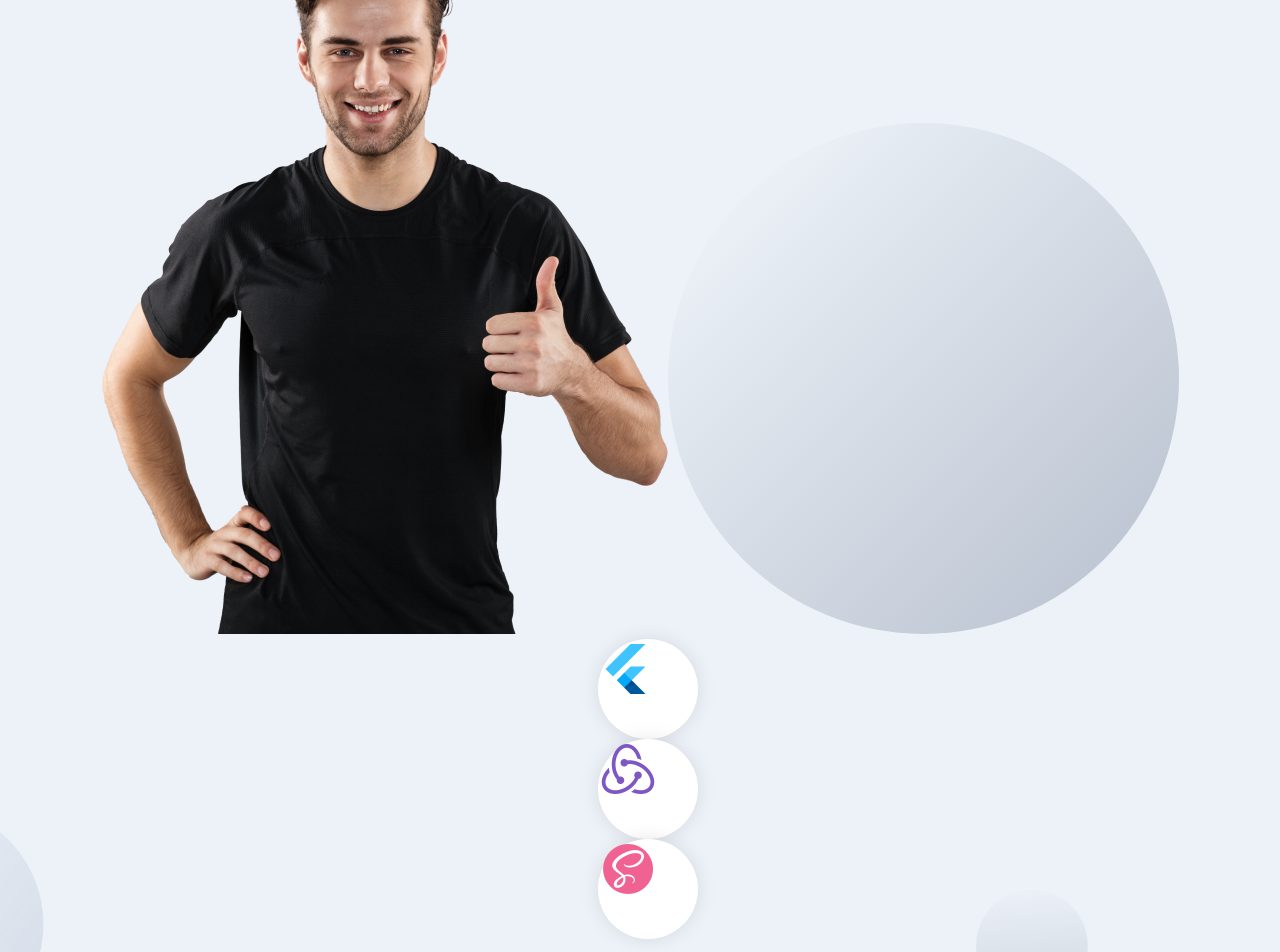
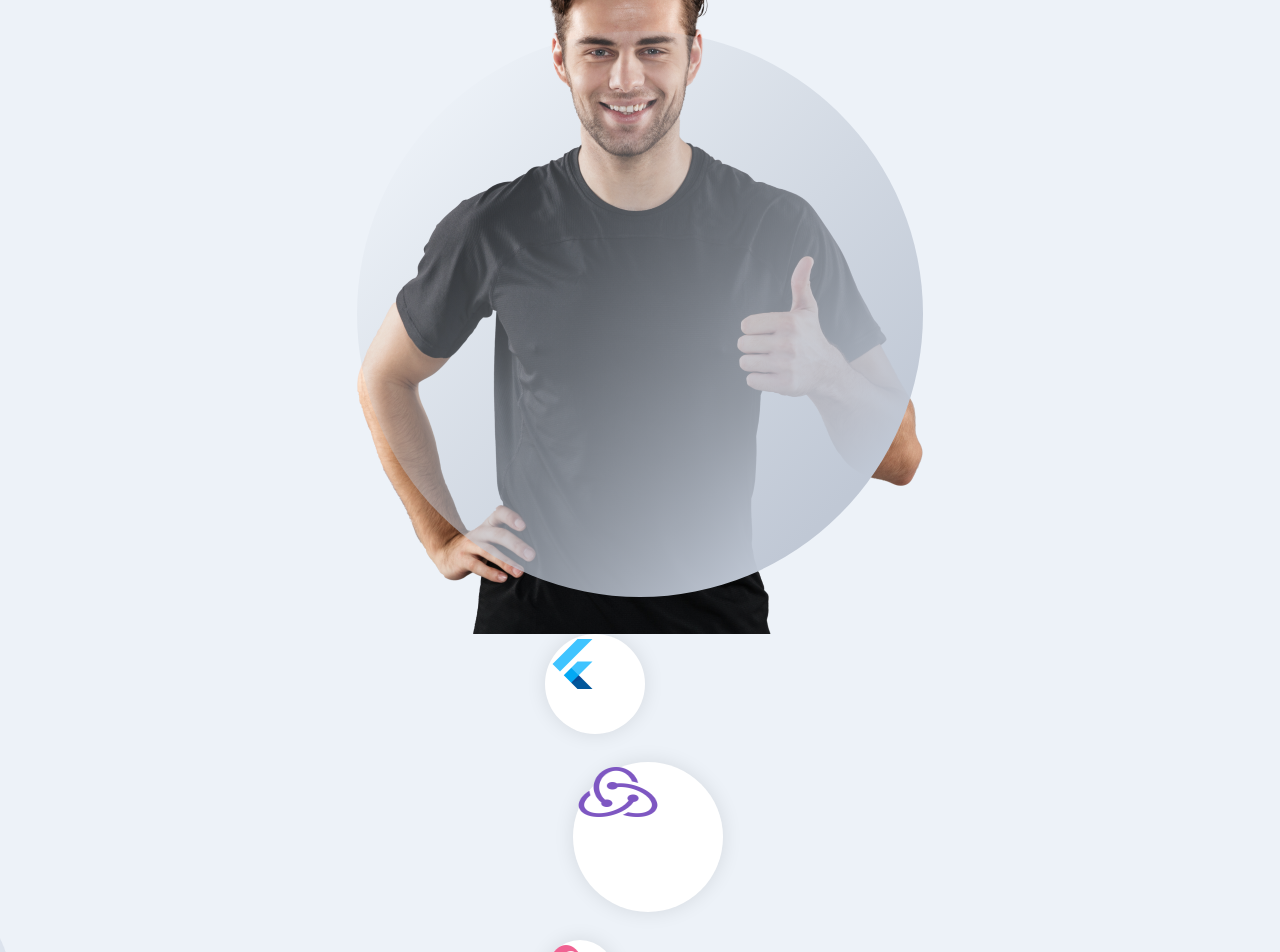
Before and after one commit to rwatoun/Portfolio, a React (Create React App) app in the folder frontend_react/: page / in a window 1280 px wide. Shown: the part 400-1352 px from the top of the page. Built offline with nearby package versions, Linux system fonts and the light colour scheme.

Commit message:
finished styling of the header

```diff
--- a/frontend_react/src/container/Header/Header.scss
+++ b/frontend_react/src/container/Header/Header.scss
@@ -113,4 +113,76 @@
       height: 60px;
     }
   }
+
+  div:nth-child(1) {
+    width: 100px;
+    height: 100px;
+  }
+
+  div:nth-child(2) {
+    margin: 1.75rem;
+    width: 150px;
+    height: 150px;
+  }
+
+  div:nth-child(3) {
+    width: 70px;
+    height: 70px;
+  }
+
+  @media screen and (min-width: 2000px) {
+    div:nth-child(1) {
+      width: 400px;
+      height: 400px;
+    }
+
+    div:nth-child(2) {
+      width: 170px;
+      height: 170px;
+    }
+
+    div:nth-child(3) {
+      width: 200px;
+      height: 200px;
+    }
+  }
+
+  @media screen and (max-width: 1200px) {
+    width: 100%;
+    flex-direction: row;
+    flex-wrap: wrap;
+    margin-left: 0;
+
+    div {
+      margin: 1rem;
+    }
+  }
 }
+
+.app__header-img {
+  flex: 1;
+  height: 100%;
+  display: flex;
+  justify-content: flex-end;
+  align-items: flex-end;
+  position: relative;
+
+  img {
+    width: 100%;
+    object-fit: contain;
+    z-index: 1;
+  }
+
+  .overlay_circle {
+    position: absolute;
+    left: 0;
+    right: 0;
+    bottom: 0;
+    width: 100%;
+    height: 90%;
+  }
+
+  @media screen and (max-width: 1200px) {
+    margin: 2rem 0;
+  }
+}
```
